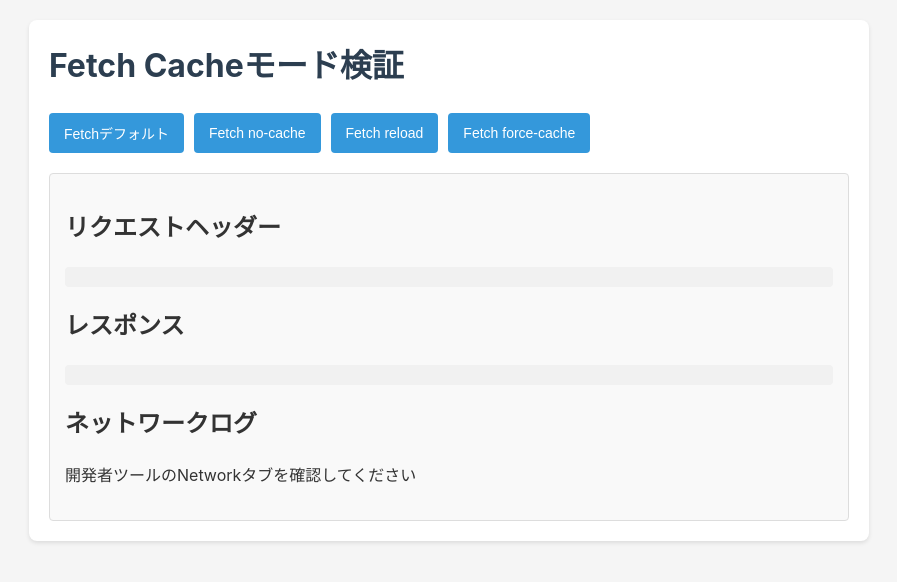
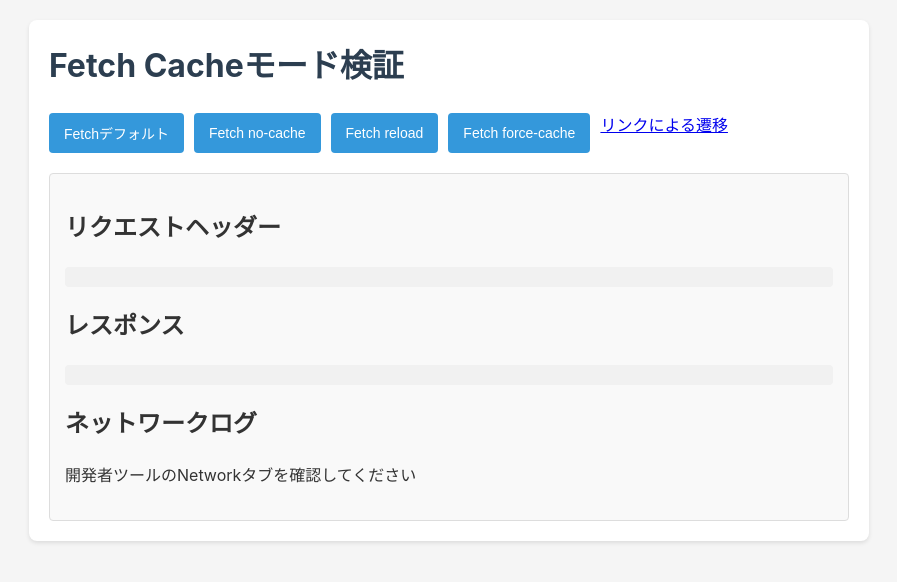
Before and after one commit to expsh13/browser-cache, a plain HTML site: page index.html in a window 1280 px wide. Shown: the whole page, without its empty margins (191-1088 px from the left). Drawn offline with Linux system fonts and the light colour scheme.

Commit message:
add link

```diff
--- a/index.html
+++ b/index.html
@@ -15,6 +15,7 @@
         <button id="fetchNoCache">Fetch no-cache</button>
         <button id="fetchReload">Fetch reload</button>
         <button id="fetchForce">Fetch force-cache</button>
+        <a href="/">リンクによる遷移</a>
       </div>
 
       <div class="results">
```
